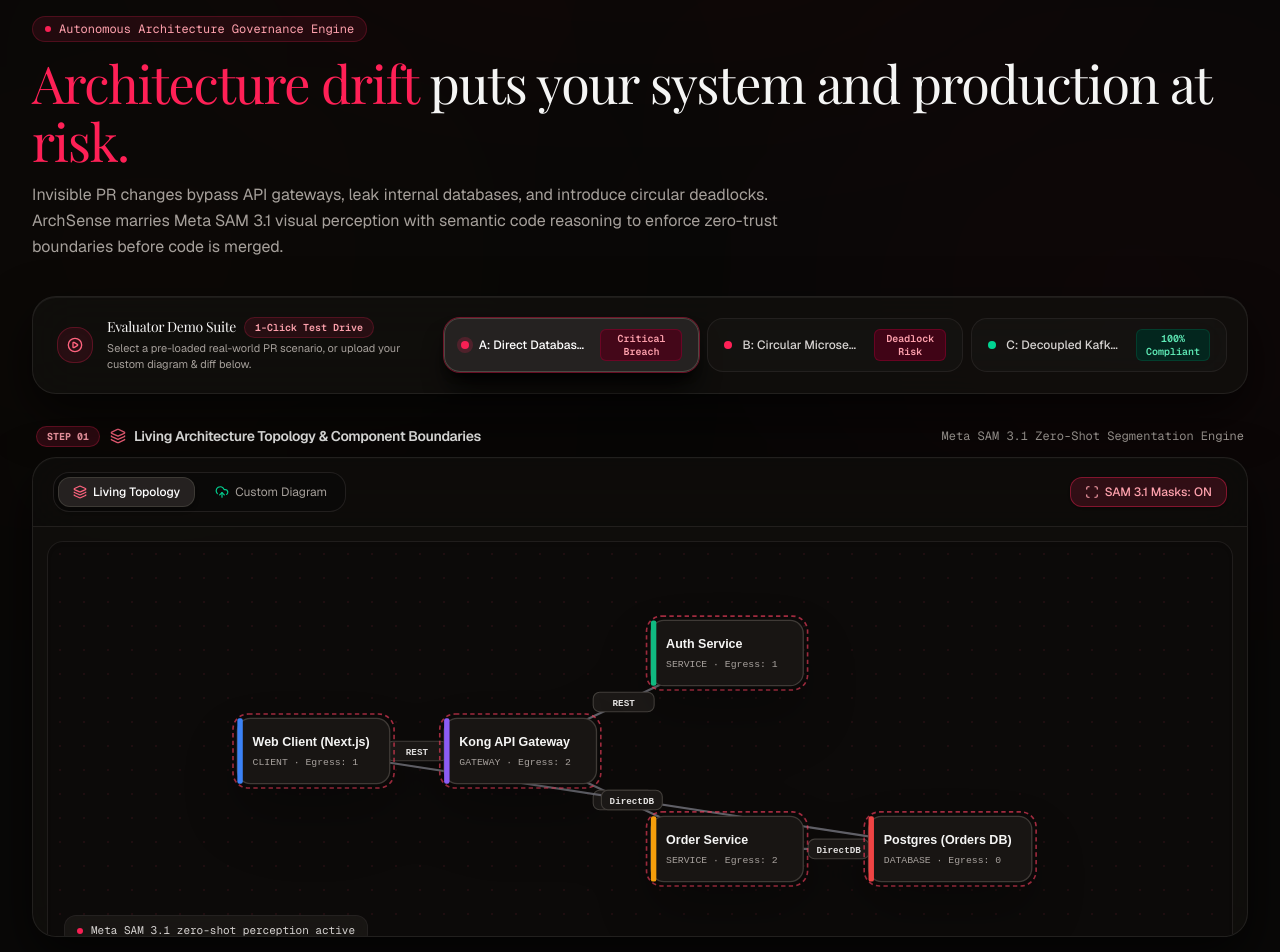
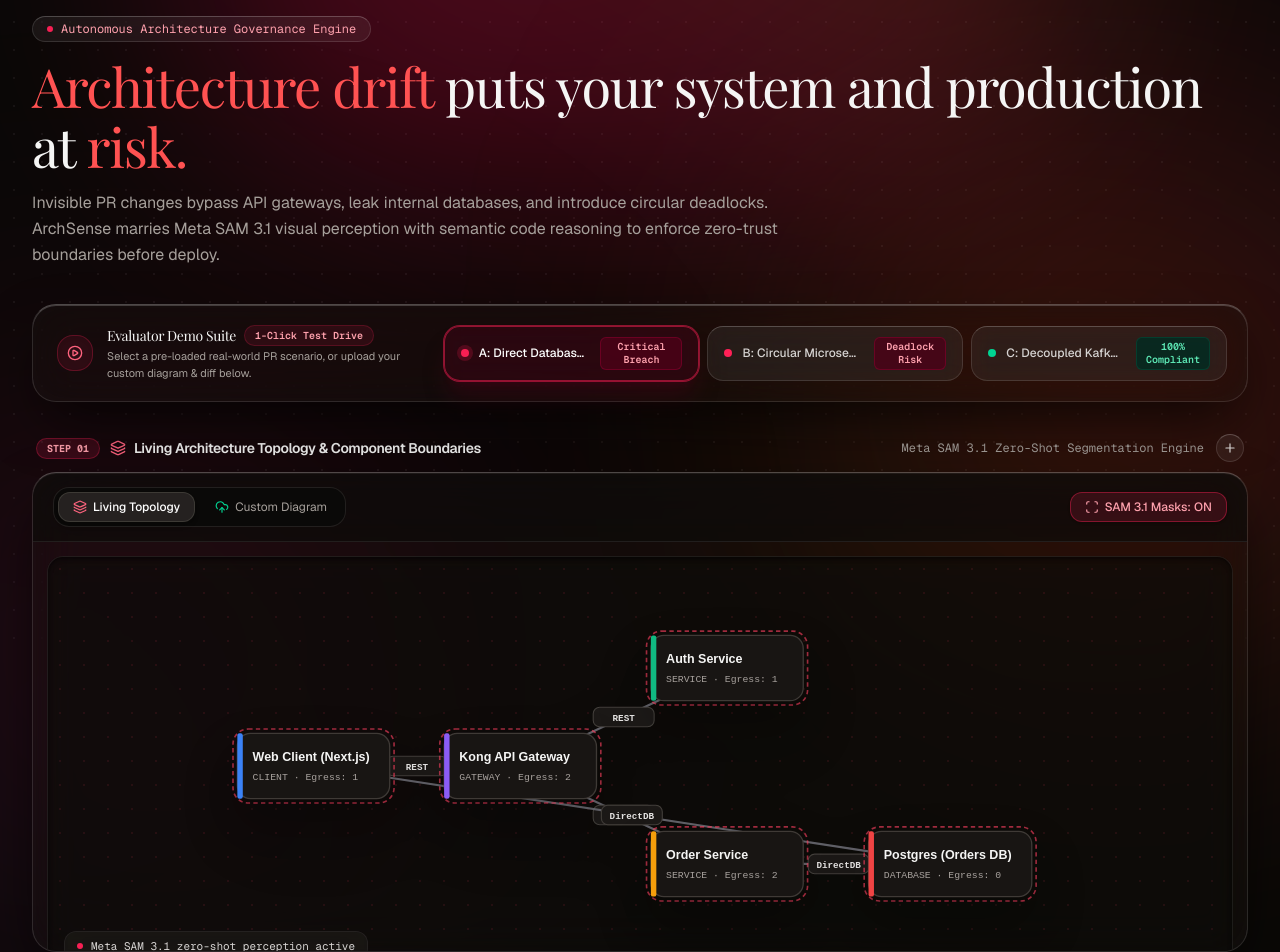
Before and after one commit to RITIKSINGH-DEOS/ArchSense, a Next.js app in the folder frontend/: page / in a window 1280 px wide. Shown: the part 160-1112 px from the top of the page. Built offline with nearby package versions, Linux system fonts and the light colour scheme; a web font is replaced by a local one.

Commit message:
feat(ui): elevate frosted glass translucency, specular refraction and geometric grid underlay

```diff
--- a/frontend/src/app/globals.css
+++ b/frontend/src/app/globals.css
@@ -36,45 +36,79 @@ body {
 }
 
 ::-webkit-scrollbar-track {
-  background: #0e0c0b;
+  background: rgba(14, 12, 11, 0.6);
 }
 
 ::-webkit-scrollbar-thumb {
-  background: rgba(255, 255, 255, 0.14);
+  background: rgba(255, 255, 255, 0.18);
   border-radius: 9999px;
   border: 1px solid rgba(0, 0, 0, 0.4);
   transition: background 0.2s ease;
 }
 
 ::-webkit-scrollbar-thumb:hover {
-  background: rgba(244, 63, 94, 0.45); /* Warm Coral accent */
+  background: rgba(244, 63, 94, 0.6); /* Vibrant Coral glow */
 }
 
 ::-webkit-scrollbar-corner {
-  background: #0e0c0b;
+  background: rgba(14, 12, 11, 0.6);
 }
 
 * {
   scrollbar-width: thin;
-  scrollbar-color: rgba(255, 255, 255, 0.14) #0e0c0b;
+  scrollbar-color: rgba(255, 255, 255, 0.18) rgba(14, 12, 11, 0.6);
 }
 
 /* ============================================================ */
-/* Glassmorphism Classes (Editorial Luxury) */
+/* High-Impact Signature Glassmorphism System */
 /* ============================================================ */
 .glass-panel {
-  background: rgba(18, 16, 14, 0.75);
-  backdrop-filter: blur(24px);
-  -webkit-backdrop-filter: blur(24px);
-  border: 1px solid rgba(255, 255, 255, 0.08);
-  box-shadow: 0 20px 50px rgba(0, 0, 0, 0.65), inset 0 1px 0 rgba(255, 255, 255, 0.06);
+  background: rgba(22, 19, 17, 0.45);
+  backdrop-filter: blur(24px) saturate(180%);
+  -webkit-backdrop-filter: blur(24px) saturate(180%);
+  border: 1px solid rgba(255, 255, 255, 0.12);
+  border-top: 1px solid rgba(255, 255, 255, 0.25);
+  box-shadow:
+    0 24px 60px -15px rgba(0, 0, 0, 0.8),
+    inset 0 1px 0 0 rgba(255, 255, 255, 0.2),
+    inset 0 0 24px 0 rgba(255, 255, 255, 0.02);
+}
+
+.glass-panel:hover {
+  border-color: rgba(255, 255, 255, 0.18);
+  border-top-color: rgba(255, 255, 255, 0.35);
 }
 
 .glass-panel-subtle {
-  background: rgba(18, 16, 14, 0.55);
+  background: rgba(255, 255, 255, 0.035);
   backdrop-filter: blur(16px);
   -webkit-backdrop-filter: blur(16px);
-  border: 1px solid rgba(255, 255, 255, 0.06);
+  border: 1px solid rgba(255, 255, 255, 0.08);
+  border-top: 1px solid rgba(255, 255, 255, 0.18);
+  box-shadow:
+    0 12px 30px -10px rgba(0, 0, 0, 0.6),
+    inset 0 1px 0 0 rgba(255, 255, 255, 0.12);
+}
+
+.glass-inner {
+  background: rgba(10, 9, 8, 0.45);
+  backdrop-filter: blur(14px);
+  -webkit-backdrop-filter: blur(14px);
+  border: 1px solid rgba(255, 255, 255, 0.07);
+  box-shadow: inset 0 2px 4px 0 rgba(0, 0, 0, 0.5);
+}
+
+.glass-pill {
+  background: rgba(255, 255, 255, 0.06);
+  backdrop-filter: blur(12px);
+  -webkit-backdrop-filter: blur(12px);
+  border: 1px solid rgba(255, 255, 255, 0.12);
+  border-top: 1px solid rgba(255, 255, 255, 0.22);
+}
+
+.glass-pill:hover {
+  background: rgba(255, 255, 255, 0.12);
+  border-color: rgba(255, 255, 255, 0.25);
 }
 
 /* ============================================================ */
--- a/frontend/src/app/page.tsx
+++ b/frontend/src/app/page.tsx
@@ -9,7 +9,7 @@ import { DiffInspector } from '../components/DiffInspector';
 import { AuditStation } from '../components/AuditStation';
 import { ExportModal } from '../components/ExportModal';
 import { SCENARIOS, AuditScenario, Violation, ArchitectureEdge } from '../data/mockScenarios';
-import { Sparkles, Layers, GitPullRequest, ShieldCheck, AlertCircle } from 'lucide-react';
+import { Sparkles, Layers, GitPullRequest, ShieldCheck, Plus } from 'lucide-react';
 
 export default function Home() {
   const [currentScenario, setCurrentScenario] = useState<AuditScenario>(SCENARIOS.scenarioA);
@@ -104,46 +104,58 @@ export default function Home() {
   };
 
   return (
-    <div className="min-h-screen bg-[#090807] text-[#f5f5f4] flex flex-col font-sans selection:bg-rose-500 selection:text-white antialiased relative">
-      {/* Ambient Warm Obsidian Glows (Glassmorphic Backdrop) */}
-      <div className="fixed inset-0 pointer-events-none overflow-hidden z-0">
-        <div className="absolute -top-32 left-1/2 -translate-x-1/2 w-[850px] h-[400px] bg-gradient-to-b from-rose-950/25 via-amber-950/15 to-transparent blur-[140px] rounded-full" />
-        <div className="absolute top-1/3 -right-32 w-[550px] h-[380px] bg-rose-950/15 blur-[160px] rounded-full" />
-        <div className="absolute bottom-1/4 -left-32 w-[550px] h-[380px] bg-amber-950/10 blur-[160px] rounded-full" />
+    <div className="min-h-screen bg-[#090807] text-[#f5f5f4] flex flex-col font-sans selection:bg-rose-500 selection:text-white antialiased relative overflow-x-hidden">
+      {/* ============================================================== */}
+      {/* 1. VISIBLE GEOMETRIC GRID & ATMOSPHERIC GLOWS (Glassmorphism Underlay) */}
+      {/* ============================================================== */}
+      <div className="fixed inset-0 pointer-events-none z-0">
+        {/* Crisp Geometric Dot Matrix Pattern (Refracts through frosted glass) */}
+        <div
+          className="absolute inset-0 opacity-[0.14]"
+          style={{
+            backgroundImage: 'radial-gradient(rgba(255, 255, 255, 0.4) 1.2px, transparent 1.2px)',
+            backgroundSize: '28px 28px',
+          }}
+        />
+
+        {/* Ambient Atmospheric Orbs */}
+        <div className="absolute -top-40 left-1/2 -translate-x-1/2 w-[900px] h-[500px] bg-gradient-to-tr from-rose-600/35 via-rose-500/25 to-amber-500/20 blur-[130px] rounded-full" />
+        <div className="absolute top-[35%] -right-40 w-[650px] h-[550px] bg-gradient-to-bl from-rose-600/25 to-amber-600/20 blur-[150px] rounded-full" />
+        <div className="absolute top-[65%] -left-40 w-[650px] h-[550px] bg-gradient-to-tr from-violet-600/20 via-rose-600/15 to-transparent blur-[160px] rounded-full" />
       </div>
 
-      {/* 1. Header with Export Trigger */}
+      {/* 2. Glassmorphic Navigation Header */}
       <Header onOpenExport={() => setIsExportOpen(true)} />
 
-      {/* 2. Executive Metrics Ribbon */}
+      {/* 3. Executive Metrics Ribbon */}
       <MetricsBar />
 
       {/* Main Studio Area */}
       <main className="relative z-10 flex-1 max-w-7xl w-full mx-auto p-4 sm:p-6 lg:p-8 flex flex-col gap-8">
-        {/* Editorial Headline Hero (Inspired by theme) */}
-        <div className="flex flex-col gap-3 pt-2 pb-1">
-          <div className="inline-flex items-center space-x-2 px-3 py-1 rounded-full bg-rose-500/10 border border-rose-500/20 text-rose-300 text-xs font-mono w-fit">
+        {/* Editorial Impact Headline Hero (Directly Inspired by Reference Screenshot) */}
+        <div className="flex flex-col gap-3.5 pt-2 pb-1">
+          <div className="inline-flex items-center space-x-2 px-3.5 py-1 rounded-full glass-pill text-rose-300 text-xs font-mono w-fit">
             <span className="w-1.5 h-1.5 rounded-full bg-rose-500 animate-pulse" />
             <span>Autonomous Architecture Governance Engine</span>
           </div>
-          <h1 className="font-serif text-3xl sm:text-5xl lg:text-[52px] tracking-tight text-stone-100 font-normal leading-[1.12]">
-            <span className="text-rose-500 font-serif">Architecture drift</span> puts your system and production at{' '}
-            <span className="text-rose-500 font-serif">risk.</span>
+          <h1 className="font-serif text-3xl sm:text-5xl lg:text-[54px] tracking-tight text-stone-100 font-normal leading-[1.12]">
+            <span className="text-[#ff5252] font-serif">Architecture drift</span> puts your system and production at{' '}
+            <span className="text-[#ff5252] font-serif">risk.</span>
           </h1>
           <p className="text-sm sm:text-base text-stone-400 max-w-3xl leading-relaxed font-sans">
             Invisible PR changes bypass API gateways, leak internal databases, and introduce circular deadlocks.
-            ArchSense marries Meta SAM 3.1 visual perception with semantic code reasoning to enforce zero-trust boundaries before code is merged.
+            ArchSense marries Meta SAM 3.1 visual perception with semantic code reasoning to enforce zero-trust boundaries before deploy.
           </p>
         </div>
 
-        {/* Evaluator Scenario Selector (Full Width Top Control) */}
+        {/* Evaluator Scenario Selector (Full Width Glassmorphic Pill Suite) */}
         <ScenarioPicker
           currentScenarioId={currentScenario.id}
           onSelect={handleScenarioChange}
         />
 
         {/* ============================================================== */}
-        {/* STEP 01: Living Architecture Topology (Full Width) */}
+        {/* STEP 01: Living Architecture Topology (Full Width Glass Panel) */}
         {/* ============================================================== */}
         <section className="flex flex-col gap-2.5">
           <div className="flex items-center justify-between px-1">
@@ -158,9 +170,14 @@ export default function Home() {
                 </h2>
               </div>
             </div>
+            <div className="flex items-center space-x-3">
               <span className="text-xs text-stone-400 font-mono hidden sm:inline">
                 Meta SAM 3.1 Zero-Shot Segmentation Engine
               </span>
+              <div className="w-7 h-7 rounded-full glass-pill flex items-center justify-center text-stone-300 hover:text-white transition-all cursor-pointer">
+                <Plus className="w-3.5 h-3.5" />
+              </div>
+            </div>
           </div>
 
           <div className="w-full h-[480px]">
@@ -173,7 +190,7 @@ export default function Home() {
         </section>
 
         {/* ============================================================== */}
-        {/* STEP 02: Pull Request Code Diff Inspector (Full Width) */}
+        {/* STEP 02: Pull Request Code Diff Inspector (Full Width Glass Panel) */}
         {/* ============================================================== */}
         <section className="flex flex-col gap-2.5">
           <div className="flex items-center justify-between px-1">
@@ -188,9 +205,14 @@ export default function Home() {
                 </h2>
               </div>
             </div>
+            <div className="flex items-center space-x-3">
               <span className="text-xs text-stone-400 font-mono hidden sm:inline">
                 Live Unified Diff Editor · Semantic Code Reasoning
               </span>
+              <div className="w-7 h-7 rounded-full glass-pill flex items-center justify-center text-stone-300 hover:text-white transition-all cursor-pointer">
+                <Plus className="w-3.5 h-3.5" />
+              </div>
+            </div>
           </div>
 
           <div className="w-full">
@@ -209,7 +231,7 @@ export default function Home() {
         </section>
 
         {/* ============================================================== */}
-        {/* STEP 03: Architectural Governance & Audit Station (Full Width) */}
+        {/* STEP 03: Architectural Governance & Audit Station (Full Width Glass Panel) */}
         {/* ============================================================== */}
         <section className="flex flex-col gap-2.5">
           <div className="flex items-center justify-between px-1">
@@ -224,9 +246,14 @@ export default function Home() {
                 </h2>
               </div>
             </div>
+            <div className="flex items-center space-x-3">
               <span className="text-xs text-stone-400 font-mono hidden sm:inline">
                 Deterministic Pydantic Air-Gapped Verification
               </span>
+              <div className="w-7 h-7 rounded-full glass-pill flex items-center justify-center text-stone-300 hover:text-white transition-all cursor-pointer">
+                <Plus className="w-3.5 h-3.5" />
+              </div>
+            </div>
           </div>
 
           <div className="w-full">
@@ -241,8 +268,8 @@ export default function Home() {
           </div>
         </section>
 
-        {/* Evaluator Context Banner (Glassmorphic Warm Card) */}
-        <div className="glass-panel p-4 rounded-3xl flex flex-col sm:flex-row items-start sm:items-center justify-between text-xs text-stone-300 gap-3">
+        {/* Evaluator Context Banner (Frosted Glass Panel) */}
+        <div className="glass-panel p-4 sm:p-5 rounded-3xl flex flex-col sm:flex-row items-start sm:items-center justify-between text-xs text-stone-300 gap-3">
           <div className="flex items-center space-x-2.5">
             <Sparkles className="w-4 h-4 text-rose-400 flex-shrink-0" />
             <span className="font-sans">
--- a/frontend/src/components/ArchitectureCanvas.tsx
+++ b/frontend/src/components/ArchitectureCanvas.tsx
@@ -84,12 +84,12 @@ export const ArchitectureCanvas: React.FC<Props> = ({ nodes, edges, isAudited })
 
       {/* Main Canvas Area (Framed Studio Viewport) */}
       {activeTab === 'graph' ? (
-        <div className="relative flex-1 bg-[#0c0a09] border border-stone-800/70 rounded-2xl m-3.5 flex items-center justify-center min-h-[420px] p-6 select-none overflow-hidden animate-fade-in shadow-inner">
+        <div className="relative flex-1 glass-inner rounded-2xl m-3.5 flex items-center justify-center min-h-[420px] p-6 select-none overflow-hidden animate-fade-in shadow-inner">
           {/* Subtle warm amber/coral grid pattern */}
           <div
             className="absolute inset-0 opacity-20 pointer-events-none"
             style={{
-              backgroundImage: 'radial-gradient(rgba(244, 63, 94, 0.4) 1px, transparent 1px)',
+              backgroundImage: 'radial-gradient(rgba(244, 63, 94, 0.5) 1.2px, transparent 1.2px)',
               backgroundSize: '24px 24px',
             }}
           />
@@ -253,7 +253,7 @@ export const ArchitectureCanvas: React.FC<Props> = ({ nodes, edges, isAudited })
           onDragOver={(e) => { e.preventDefault(); setIsDragging(true); }}
           onDragLeave={() => setIsDragging(false)}
           onDrop={handleDrop}
-          className="relative flex-1 bg-[#0c0a09] border border-stone-800/70 rounded-2xl m-3.5 p-6 flex flex-col items-center justify-center min-h-[420px] animate-fade-in shadow-inner"
+          className="relative flex-1 glass-inner rounded-2xl m-3.5 p-6 flex flex-col items-center justify-center min-h-[420px] animate-fade-in shadow-inner"
         >
           {customImage ? (
             <div className="relative w-full h-full flex flex-col items-center justify-center animate-fade-in">
--- a/frontend/src/components/AuditStation.tsx
+++ b/frontend/src/components/AuditStation.tsx
@@ -257,8 +257,8 @@ export const AuditStation: React.FC<Props> = ({
                         </p>
                       </div>
 
-                      {/* Remediation Box (High-Contrast Frame) */}
-                      <div className="p-3 rounded-xl bg-[#0c0a09] border border-stone-800/80 text-xs leading-relaxed">
+                      {/* Remediation Box (Frosted Glass Frame) */}
+                      <div className="p-3 rounded-xl glass-inner text-xs leading-relaxed">
                         <div className="flex items-center space-x-1.5 text-rose-400 font-semibold mb-1 text-[11px]">
                           <ArrowRight className="w-3.5 h-3.5" />
                           <span className="font-sans">Actionable Remediation</span>
@@ -295,7 +295,7 @@ export const AuditStation: React.FC<Props> = ({
                   : `Blocking Check Failed: ${violations.length} critical architectural boundary violation(s) detected.`}
               </p>
 
-              <div className="p-3.5 rounded-xl bg-[#0c0a09] font-mono text-xs text-stone-200 border border-stone-800 space-y-1.5">
+              <div className="p-3.5 rounded-xl glass-inner font-mono text-xs text-stone-200 space-y-1.5">
                 <div>Audit Score: <span className="font-bold text-white">{score}/100</span></div>
                 <div>Governance Decision: <span className={`font-bold ${isApproved ? 'text-emerald-400' : 'text-rose-400'}`}>{status}</span></div>
                 <div>Perception Engine: <span className="text-stone-300">Meta SAM 3.1 Mask Model + Muse Spark Semantic Reasoner</span></div>
--- a/frontend/src/components/DiffInspector.tsx
+++ b/frontend/src/components/DiffInspector.tsx
@@ -96,8 +96,8 @@ export const DiffInspector: React.FC<Props> = ({
         </div>
       </div>
 
-      {/* Diff Content Area (Framed dark code viewport) */}
-      <div className="bg-[#0c0a09] border border-stone-800/70 rounded-2xl m-3.5 font-mono text-xs overflow-y-auto h-[340px] shadow-inner">
+      {/* Diff Content Area (Framed translucent code viewport) */}
+      <div className="glass-inner rounded-2xl m-3.5 font-mono text-xs overflow-y-auto h-[340px] shadow-inner">
         {isEditMode ? (
           <div className="p-4 h-full animate-fade-in">
             <textarea
--- a/frontend/src/components/ExportModal.tsx
+++ b/frontend/src/components/ExportModal.tsx
@@ -211,7 +211,7 @@ export const ExportModal: React.FC<Props> = ({
         <div className="flex-1 p-4 bg-stone-950/60 overflow-hidden flex flex-col min-h-0">
           <pre
             key={activeTab}
-            className="flex-1 p-4 rounded-2xl bg-[#0c0a09] border border-stone-800/80 overflow-y-auto font-mono text-xs text-stone-300 leading-relaxed whitespace-pre-wrap animate-fade-in shadow-inner"
+            className="flex-1 p-4 rounded-2xl glass-inner overflow-y-auto font-mono text-xs text-stone-300 leading-relaxed whitespace-pre-wrap animate-fade-in shadow-inner"
           >
             {getActiveContent()}
           </pre>
--- a/frontend/src/components/ScenarioPicker.tsx
+++ b/frontend/src/components/ScenarioPicker.tsx
@@ -43,8 +43,8 @@ export const ScenarioPicker: React.FC<Props> = ({ currentScenarioId, onSelect })
               onClick={() => onSelect(scenario)}
               className={`flex items-center justify-between sm:justify-start space-x-2.5 px-4 py-2.5 rounded-2xl text-xs font-medium transition-all duration-200 ease-out ${
                 isActive
-                  ? 'bg-stone-800/90 text-white shadow-xl shadow-black/80 border border-stone-600/80 ring-1 ring-rose-500/40'
-                  : 'bg-stone-900/40 text-stone-300 hover:text-white hover:bg-stone-800/60 border border-stone-800/80 hover:border-stone-700/80'
+                  ? 'bg-rose-950/40 text-white shadow-xl shadow-rose-950/40 border border-rose-500/50 ring-1 ring-rose-500/50 backdrop-blur-md'
+                  : 'glass-pill text-stone-300 hover:text-white hover:bg-white/[0.08]'
               }`}
             >
               <span
```
Lines whose indentation alone changed are shown as unchanged.
